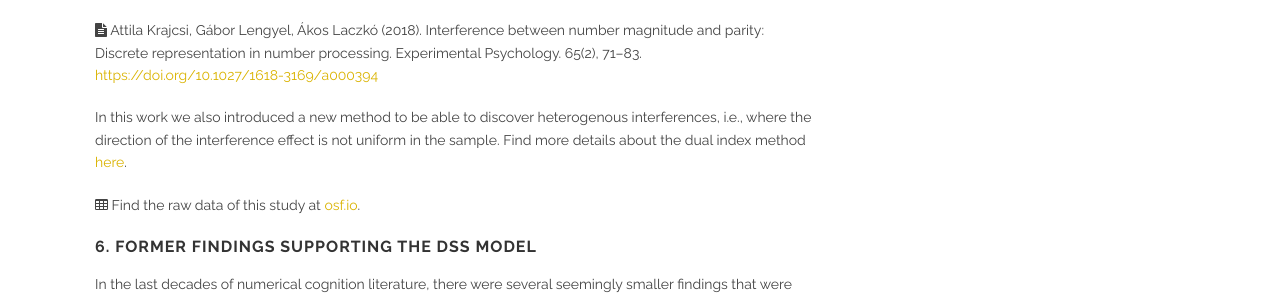
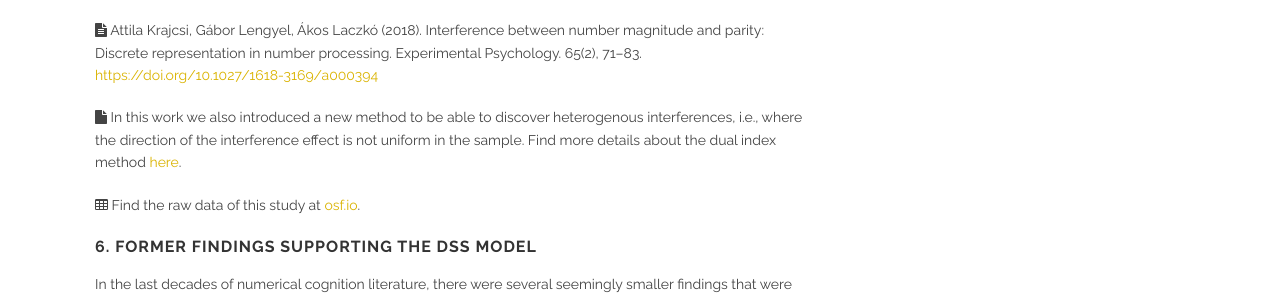
Before and after one commit to theNumberWorks/numberworks_website, a Jekyll site: the page built from discrete_semantic_system.md, in a window 1280 px wide. Shown: the part 3218-3517 px from the top of the page. Built offline with Jekyll 4.4.1, drawn with Linux system fonts in a browser that asks for light colours.

Commit message:
PNARC fixes

```diff
--- a/discrete_semantic_system.md
+++ b/discrete_semantic_system.md
@@ -67,7 +67,7 @@ The ANS model can explain several numerical interferences (e.g., the interferenc
 
 <i class='fa fa-file-text'></i> Attila Krajcsi, Gábor Lengyel, Ákos Laczkó (2018). Interference between number magnitude and parity: Discrete representation in number processing. Experimental Psychology. 65(2), 71–83. [https://doi.org/10.1027/1618-3169/a000394](https://doi.org/10.1027/1618-3169/a000394)
 
-In this work we also introduced a new method to be able to discover heterogenous interferences, i.e., where the direction of the interference effect is not uniform in the sample. Find more details about the dual index method [here](heterogeneous_interference.html).
+<i class='fa fa-file'></i> In this work we also introduced a new method to be able to discover heterogenous interferences, i.e., where the direction of the interference effect is not uniform in the sample. Find more details about the dual index method [here](heterogeneous_interference.html).
 
 <i class='fa fa-table'></i> Find the raw data of this study at [osf.io](https://osf.io/g7t2q/).
 
```
